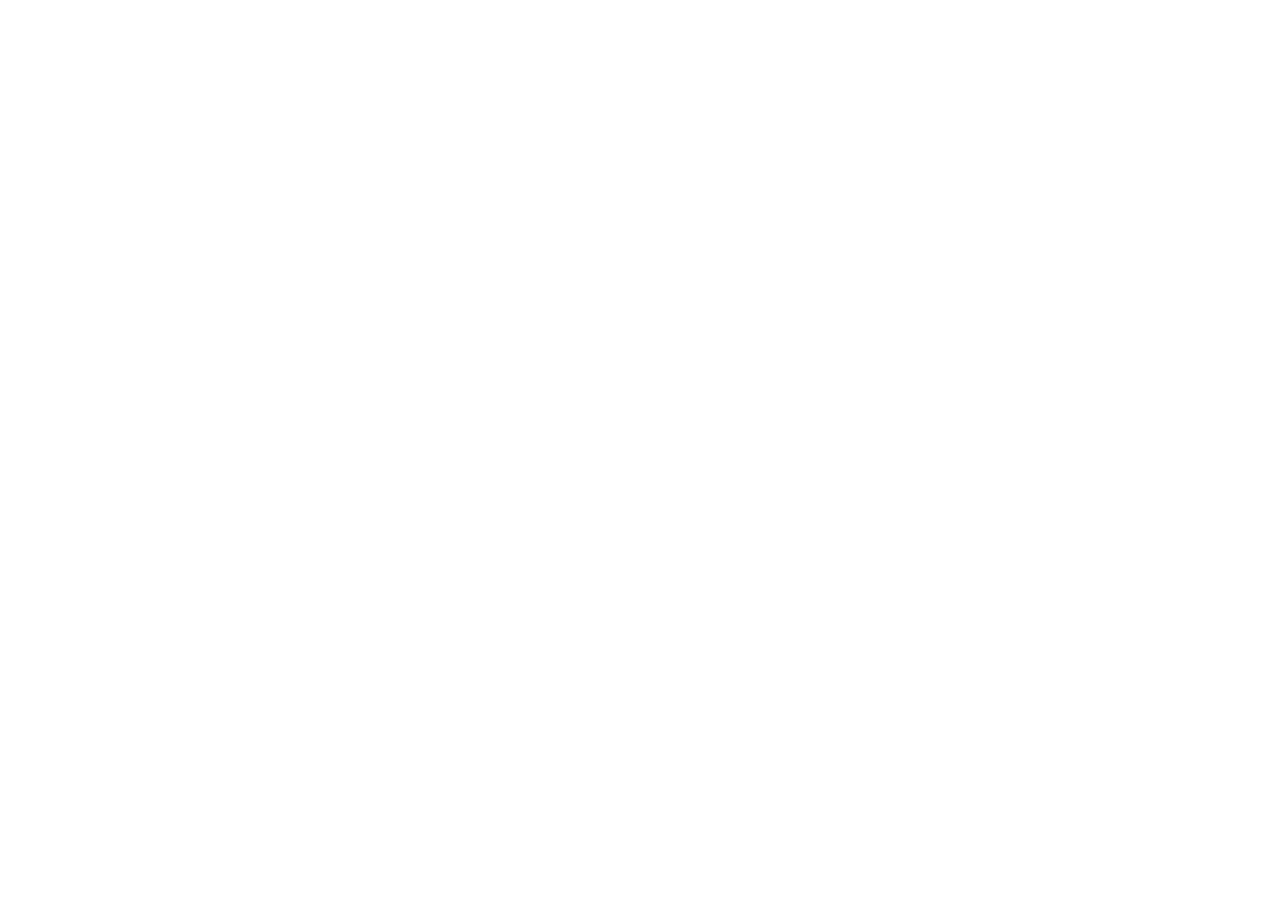
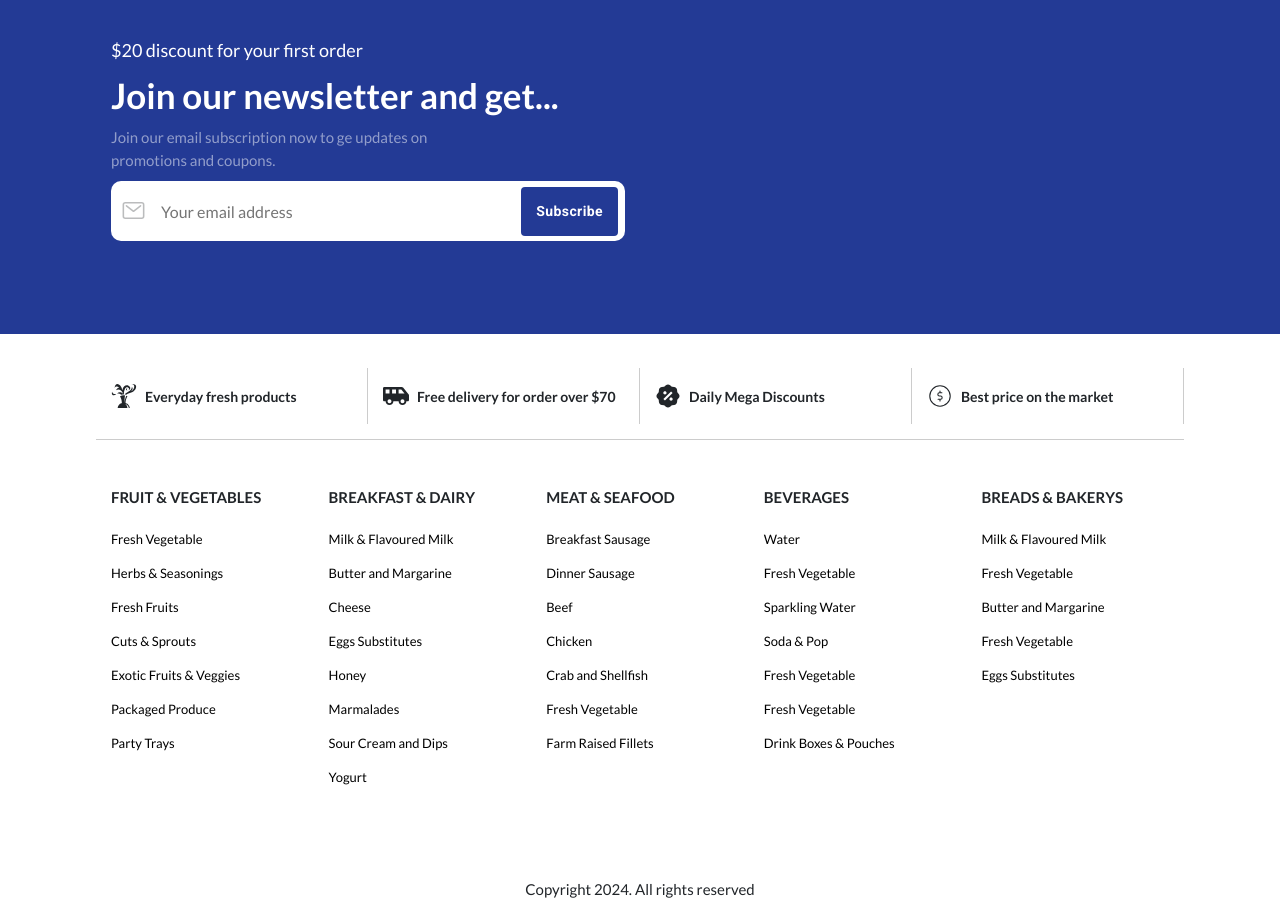
Before and after one commit to subendra123/EcommerceFullstack, a React (Create React App) app: page / in a window 1280 px wide. Shown: the part 1920-2831 px from the top of the page. Before the commit the page ends 1838 px from the top, so only its background shows below. Built offline with nearby package versions, Linux system fonts and the light colour scheme; no server answers.

Commit message:
homepage

```diff
--- a/src/App.css
+++ b/src/App.css
@@ -610,3 +610,131 @@ swiper-button-prev:after, .swiper-button-next:after {
 .bannerSec {
     gap: 15px;
 }
+
+
+/*  News LATER SECTION  */
+
+.newsLetterSection {
+    width: 100%;
+    height: 400px;
+    background: #233a95;
+    position: relative;
+    overflow: hidden;
+    padding: 70px 0px;
+}
+ .newsLetterSection .col-md-6 {
+    position: static;
+
+ }
+.newsLetterSection p {
+    font-size: 18px;
+    margin: 10px 0 !important;
+}
+.newsLetterSection h3 {
+    font-size: 35px;
+    font-weight: bold;
+}
+.newsLetterSection p.text-light {
+    color: #fff !important;
+    opacity: 0.5;
+    font-size: 15px;
+
+}
+
+.newsLetterSection .img {
+    position: absolute;
+    bottom: 0;
+    right: 0;
+}
+
+.newsLetterSection form {
+    width: 100%;
+    height: 60px;
+    background: #fff;
+    padding: 10px;
+    position: relative;
+    border-radius: 10px;
+}
+.newsLetterSection form svg {
+    position: absolute;
+    top: 17px;
+    left: 10px;
+    font-size: 25px;
+    opacity: 0.3;
+}
+.newsLetterSection form input {
+    width: 100%;
+    height: 100%;
+    background-color: #fff;
+    outline: none !important;
+    border: 0px !important;
+    padding-left: 40px;
+    padding-right: 200px;
+}
+.newsLetterSection form button {
+    position: absolute;
+    top: 6px;
+    right: 7px;
+    background-color: #233a95 !important;
+    font-size: 14px !important;
+    padding: 12px 15px !important;
+    color: #fff !important;
+    text-transform: capitalize !important;
+    font-weight: 600 !important;
+}
+footer {
+    width: 100%;
+    height: 500px;
+    margin: auto;
+    background: #fff;
+    padding: 2px 0;
+    margin-top: 2rem !important;
+}
+footer .topInfo {
+    border-bottom: 1px solid rgba(0, 0, 0, 0.2);
+    padding-bottom: 15px;
+}
+
+footer .topInfo .col{
+    padding: 15px 15px;
+
+    border-right: 1px solid rgba(0, 0, 0, 0.2);
+
+
+}
+footer .topInfo .col svg {
+    font-size: 26px;
+
+}
+footer .topInfo .col span {
+    font-size: 14px;
+    font-weight: 600;
+}
+
+ footer .linkWrap h5 {
+    font-size: 15px;
+    margin-bottom: 20px;
+    font-weight: 600;
+}
+footer .linkWrap ul li {
+    list-style: none;
+    margin-bottom: 10px;
+
+}
+footer .linkWrap ul li a {
+    color: #000;
+    font-size: 13px;
+}
+footer .linkWrap ul li a:hover {
+    text-decoration: none;
+    color: #2bbef9;
+    font-weight: bold;
+    transition: all 0.3s ease-in-out;
+}
+
+.copyright p{
+    padding: 10px;
+    font-size: 15px;
+
+
+}
--- a/src/App.js
+++ b/src/App.js
@@ -5,6 +5,7 @@ import Header from"./components/Header"
 import Home from "./pages/Home"
 import { createContext, useEffect, useState } from 'react';
 import axios from 'axios';
+import Footer from './components/Footer';
 
 
 
@@ -41,6 +42,7 @@ function App() {
       <Routes>
         <Route path="/" exact={true} element={ <Home /> } />
       </Routes>
+      <Footer />
       </myContext.Provider>
    </BrowserRouter>
 
--- /dev/null
+++ b/src/components/Footer/index.js
@@ -0,0 +1,118 @@
+import React from 'react'
+import { GiBottleVapors } from "react-icons/gi";
+import { RiDiscountPercentFill } from "react-icons/ri";
+import { FaShuttleVan } from "react-icons/fa";
+import { CiDollar } from "react-icons/ci";
+import { Link } from 'react-router-dom';
+
+
+
+const Footer = () => {
+  return (
+    <>
+    <footer>
+        <div className="container">
+            <div className="topInfo row">
+                <div className="col d-flex align-items-center">
+                    <span><GiBottleVapors /></span>
+                    <span className='ml-2'>Everyday fresh products</span>
+                </div>
+                <div className="col d-flex align-items-center">
+                    <span><FaShuttleVan />
+                    </span>
+                    <span className='ml-2'>Free delivery for order over $70</span>
+                </div>
+                <div className="col d-flex align-items-center">
+                    <span> <RiDiscountPercentFill />
+                    </span>
+                    <span className='ml-2'>Daily Mega Discounts</span>
+                </div>
+                <div className="col d-flex align-items-center">
+                    <span> <CiDollar />
+                    </span>
+                    <span className='ml-2'>Best price on the market</span>
+                </div>
+
+            </div>
+
+            <div className="row mt-5 linkWrap">
+                <div className="col">
+                    <h5>FRUIT & VEGETABLES</h5>
+                    <ul>
+                        <li><Link to="/">Fresh Vegetable</Link></li>
+                        <li><Link to="/">Herbs & Seasonings</Link></li>
+                        <li><Link to="/">Fresh Fruits</Link></li>
+                        <li><Link to="/">Cuts & Sprouts</Link></li>
+                        <li><Link to="/">Exotic Fruits & Veggies</Link></li>
+                        <li><Link to="/">Packaged Produce</Link></li>
+                        <li><Link to="/">Party Trays</Link></li>
+                    </ul>
+                </div>
+
+                <div className="col">
+                    <h5>BREAKFAST & DAIRY</h5>
+                    <ul>
+                        <li><Link to="/">Milk & Flavoured Milk</Link></li>
+                        <li><Link to="/">Butter and Margarine</Link></li>
+                        <li><Link to="/">Cheese</Link></li>
+                        <li><Link to="/">Eggs Substitutes</Link></li>
+                        <li><Link to="/">Honey</Link></li>
+                        <li><Link to="/">Marmalades</Link></li>
+                        <li><Link to="/">Sour Cream and Dips</Link></li>
+                        <li><Link to="/">Yogurt</Link></li>
+                    </ul>
+                </div>
+
+                <div className="col">
+                    <h5>MEAT & SEAFOOD</h5>
+                    <ul>
+                        <li><Link to="/">Breakfast Sausage</Link></li>
+                        <li><Link to="/">Dinner Sausage</Link></li>
+                        <li><Link to="/">Beef</Link></li>
+                        <li><Link to="/">Chicken</Link></li>
+                        <li><Link to="/">Crab and Shellfish</Link></li>
+                        <li><Link to="/">Fresh Vegetable</Link></li>
+                        <li><Link to="/">Farm Raised Fillets</Link></li>
+                    </ul>
+                </div>
+
+                <div className="col">
+                    <h5>BEVERAGES</h5>
+                    <ul>
+                        <li><Link to="/">Water</Link></li>
+                        <li><Link to="/">Fresh Vegetable</Link></li>
+                        <li><Link to="/">Sparkling Water</Link></li>
+                        <li><Link to="/">Soda & Pop</Link></li>
+                        <li><Link to="/">Fresh Vegetable</Link></li>
+                        <li><Link to="/">Fresh Vegetable</Link></li>
+                        <li><Link to="/">Drink Boxes & Pouches</Link></li>
+                    </ul>
+                </div>
+
+                <div className="col">
+                    <h5>BREADS & BAKERYS</h5>
+                    <ul>
+                        <li><Link to="/">Milk & Flavoured Milk</Link></li>
+                        <li><Link to="/">Fresh Vegetable</Link></li>
+                        <li><Link to="/">Butter and Margarine</Link></li>
+                        <li><Link to="/">Fresh Vegetable</Link></li>
+                        <li><Link to="/">Eggs Substitutes</Link></li>
+
+                    </ul>
+                </div>
+            </div>
+
+
+            <div className="copyright mt-5 pt-3 ">
+                <p className="mb-0 text-center">Copyright 2024. All rights reserved</p>
+
+            </div>
+
+        </div>
+    </footer>
+
+    </>
+  )
+}
+
+export default Footer
--- /dev/null
+++ b/src/components/NewsLetter/index.js
@@ -0,0 +1,40 @@
+import React from 'react'
+import { IoMailOutline } from "react-icons/io5";
+import Button from '@mui/material/Button';
+
+const NewsLetter = () => {
+  return (
+    <>
+    <section className="newsLetterSection mt-3 mb-3 d-flex align-items-center">
+    <div className="container">
+      <div className="row">
+        <div className="col-md-6">
+            <p className="text-white mb-1">
+            $20 discount for your first order
+            </p>
+            <h3 className='text-white'>Join our newsletter and get...</h3>
+            <p className="text-light">
+            Join our email subscription now to ge  updates on <br /> promotions and coupons.
+
+            </p>
+
+            <form action="">
+            <IoMailOutline />
+            <input type="text" placeholder='Your email address' />
+            <Button>Subscribe</Button>
+            </form>
+        </div>
+
+
+        <div className="col-md-6">
+
+        </div>
+      </div>
+    </div>
+  </section>
+
+    </>
+  )
+}
+
+export default NewsLetter
--- a/src/pages/Home/index.js
+++ b/src/pages/Home/index.js
@@ -12,6 +12,9 @@ import { CiHeart } from "react-icons/ci";
 import ProductItem from '../../components/productItems';
 import HomeCat from '../../components/HomeCat';
 
+import NewsLetter from '../../components/NewsLetter';
+
+
 const Home = () => {
 
   return (
@@ -21,6 +24,9 @@ const Home = () => {
 
    <HomeCat />
   <ProductItem />
+  <NewsLetter />
+
+
 
 
    </>
```
